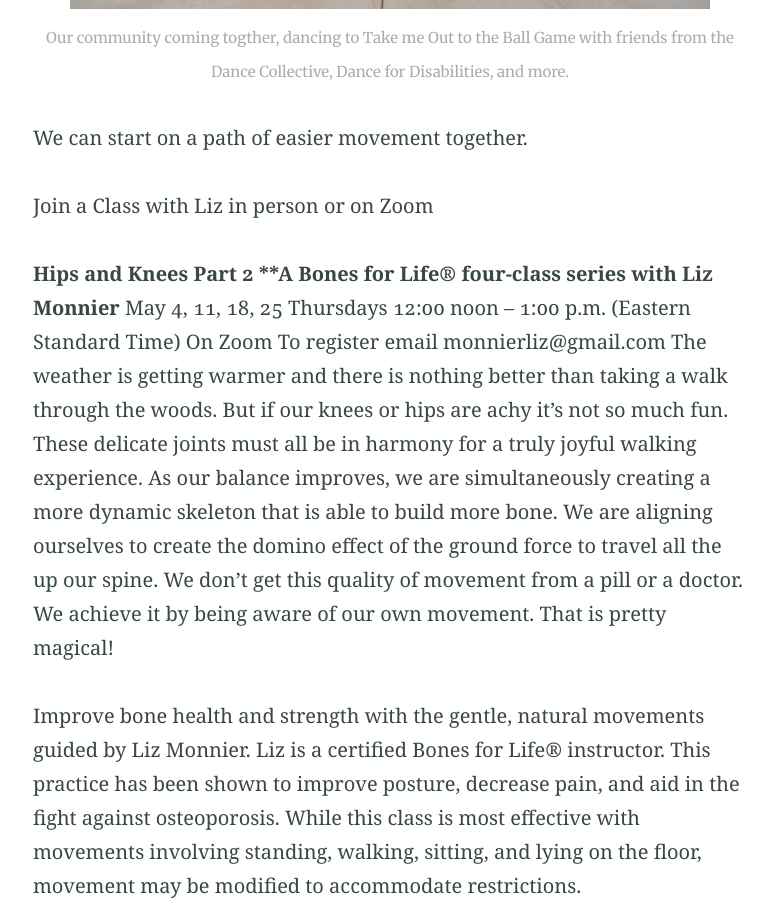
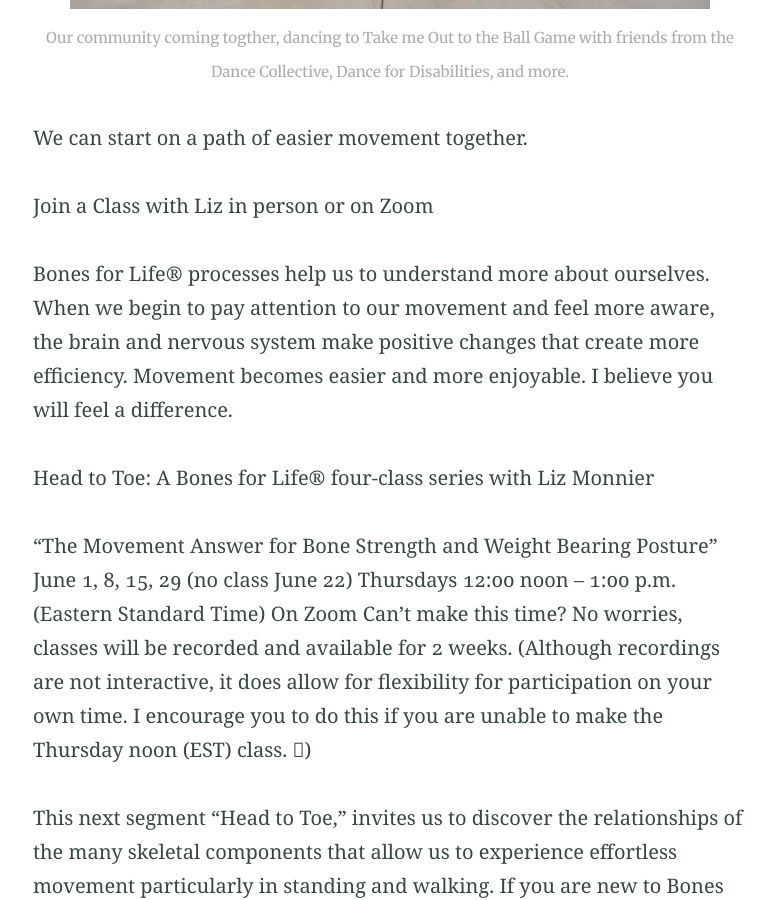
Before and after one commit to monnierliz/monnierliz.github.io, a Jekyll site: the page built from index.md, in a window 1280 px wide and 900 px high, scrolled down 2884 px. Shown: the whole window, without its empty margins (250-1025 px from the left). Built offline with Jekyll 4.4.1, drawn with Linux system fonts in a browser that asks for light colours; some of the changed text lies outside the part shown.

Commit message:
Update index.md
update bones for life information

```diff
--- a/index.md
+++ b/index.md
@@ -44,13 +44,19 @@ We can start on a path of easier movement together.
 
 Join a Class with Liz in person or on Zoom
 
-**Hips and Knees Part 2
-**A Bones for Life® four-class series with Liz Monnier**
-May 4, 11, 18, 25
+Bones for Life® processes help us to understand more about ourselves. When we begin to pay attention to our movement and feel more aware, the brain and nervous system make positive changes that create more efficiency. Movement becomes easier and more enjoyable. I believe you will feel a difference.
+
+Head to Toe:  A Bones for Life® four-class series with Liz Monnier
+
+“The Movement Answer for Bone Strength and Weight Bearing Posture”
+June 1, 8, 15, 29 (no class June 22)
 Thursdays 12:00 noon – 1:00 p.m. (Eastern Standard Time) On Zoom
+Can’t make this time? No worries, classes will be recorded and available for 2 weeks.
+(Although recordings are not interactive, it does allow for flexibility for participation on your own time. I encourage you to do this if you are unable to make the Thursday noon (EST) class. )
+
+This next segment “Head to Toe,” invites us to discover the relationships of the many skeletal components that allow us to experience effortless movement particularly in standing and walking. If you are new to Bones for Life®, this is an excellent time to start! If you have taken classes, this segment provides an opportunity to revisit, refresh and upgrade your understanding and go deeper into the processes. Bones for Life® is designed to help anyone, and everyone, use natural movements to promote bone health and strength while possibly preventing osteoporosis.
+
 To register email monnierliz@gmail.com
-The weather is getting warmer and there is nothing better than taking a walk through the woods. But if our knees or hips are achy it’s not so much fun. These delicate joints must all be in harmony for a truly joyful walking experience. As our balance improves, we are simultaneously creating a more dynamic skeleton that is able to build more bone. We are aligning ourselves to create the domino effect of the ground force to travel all the up our spine. We don’t get this quality of movement from a pill or a doctor. We achieve it by being aware of our own movement. That is pretty magical!
-
 Improve bone health and strength with the gentle, natural movements guided by Liz Monnier.  Liz is a certified Bones for Life® instructor.  This practice has been shown to improve posture, decrease pain, and aid in the fight against osteoporosis.  While this class is most effective with movements involving standing, walking, sitting, and lying on the floor, movement may be modified to accommodate restrictions.
 Benefits from Bones for Life®:
 	Coordinates a springy and vibrant walk.
@@ -65,10 +71,10 @@ https://forms.gle/K6mNWwSemJ5dkFEq9
 
 **Dance for PD** (dance movement in chair for those with limited mobility)
 In Person at the Fort Wayne Dance Collective, 437 East Berry Street, Fort Wayne, IN 46802
-Mondays 12:30 p.m.-1:30 p.m. January 9- June 12  (Call 260-424-6574 to register,fwdc.org, drop in’s welcome)
+Mondays 12:30 p.m.-1:30 p.m. classes will resume in the fall. (Call 260-424-6574 to register,fwdc.org, drop in’s welcome)
 
 **Exploring Dance **(for young adults with developmental disabilities)In Person**
-Students will gain confidence by expressing themselves through dance. We will refine our motor skills while gaining strength and flexibility. Mondays 5:30-6:30, January 9-June 12, 2023 at the Fort Wayne Dance Collective, 437 East Berry Street, Fort Wayne, IN 46802. To register call 260-424-6574 or fwdc.org.
+Students will gain confidence by expressing themselves through dance. We will refine our motor skills while gaining strength and flexibility. Mondays 5:30-6:30, classes will resume in the fall at the Fort Wayne Dance Collective, 437 East Berry Street, Fort Wayne, IN 46802. To register call 260-424-6574 or fwdc.org.
 Fort Wayne Dance Collective, 437 East Berry Street, Fort Wayne, IN 46802
 
 
```
